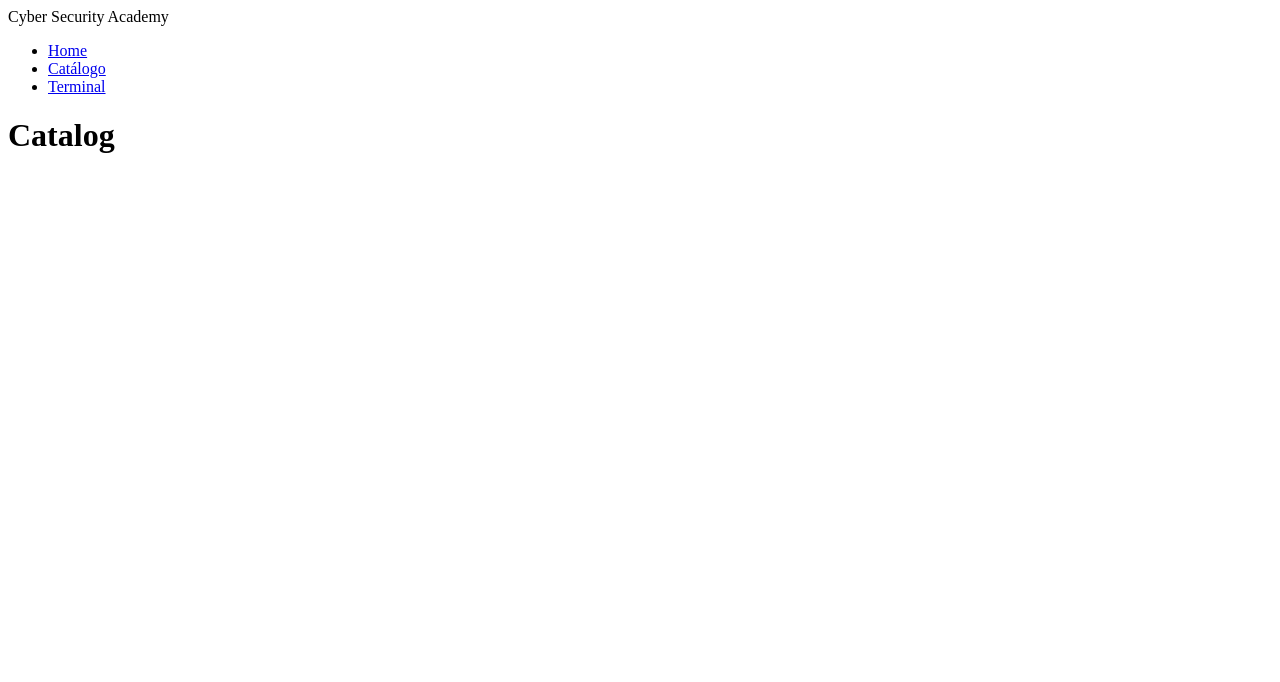
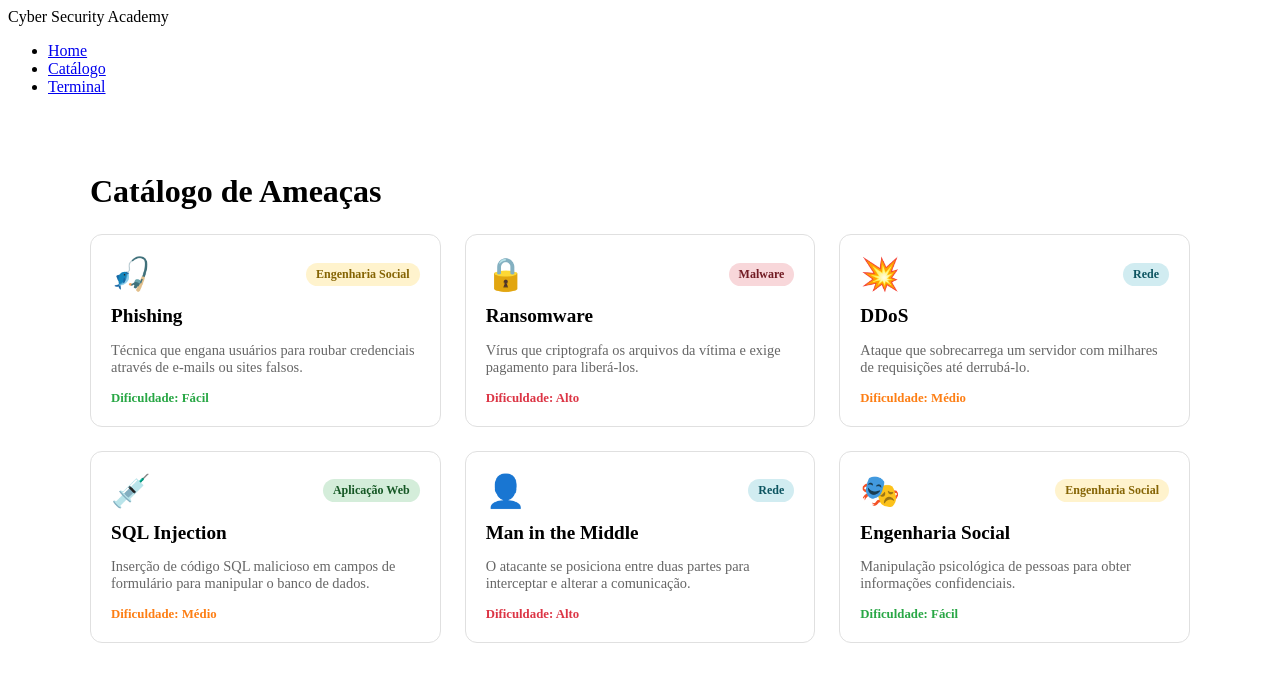
Before and after one commit to allysonramos-blibp/cybersec-academy, a React (Vite) app: page /catalogo in a window 1280 px wide. Shown: the top 682 px of the page. Built offline with nearby package versions, Linux system fonts and the light colour scheme.

Commit message:
feature: components AttackCard e CategoryBadge

```diff
--- /dev/null
+++ b/src/components/AttackCard/AttackCard.jsx
@@ -0,0 +1,21 @@
+import CategoryBadge from '../CategoryBadge/CategoryBadge'
+import styles from './AttackCard.module.css'
+
+const AttackCard = ({ attack, onClick }) => {
+    const { name, description, difficulty,category, icon } = attack
+
+    return (
+        <div className={styles.card} onClick={onClick}>
+            <div className={styles.header}>
+                <span className={styles.icon}>{icon}</span>
+                <CategoryBadge category={category} />
+            </div>
+            <h3 className={styles.name}>{name}</h3>
+            <p className={styles.description}>{description}</p>
+            <span className={`${styles.difficulty} ${styles[difficulty]}`}>
+                Dificuldade: {difficulty}</span>
+        </div>
+    )
+}
+
+export default AttackCard
--- /dev/null
+++ b/src/components/AttackCard/AttackCard.module.css
@@ -0,0 +1,44 @@
+.card {
+  border: 1px solid #e0e0e0;
+  border-radius: 12px;
+  padding: 20px;
+  cursor: pointer;
+  transition: transform 0.2s, box-shadow 0.2s;
+  background: #fff;
+}
+
+.card:hover {
+  transform: translateY(-4px);
+  box-shadow: 0 8px 20px rgba(0,0,0,0.1);
+}
+
+.header {
+  display: flex;
+  justify-content: space-between;
+  align-items: center;
+  margin-bottom: 12px;
+}
+
+.icon {
+  font-size: 2rem;
+}
+
+.name {
+  margin: 0 0 8px 0;
+  font-size: 1.2rem;
+}
+
+.description {
+  color: #666;
+  font-size: 0.9rem;
+  margin-bottom: 12px;
+}
+
+.difficulty {
+  font-size: 0.8rem;
+  font-weight: 600;
+}
+
+.Fácil { color: #28a745; }
+.Médio { color: #fd7e14; }
+.Alto  { color: #dc3545; }
--- /dev/null
+++ b/src/components/CategoryBadge/CategoryBadge.jsx
@@ -0,0 +1,11 @@
+import styles from './CategoryBadge.module.css'
+
+function CategoryBadge({ category }) {
+  return (
+    <span className={`${styles.badge} ${styles[category.replace(/\s/g, '')]}`}>
+      {category}
+    </span>
+  )
+}
+
+export default CategoryBadge
--- /dev/null
+++ b/src/components/CategoryBadge/CategoryBadge.module.css
@@ -0,0 +1,27 @@
+.badge {
+  padding: 4px 10px;
+  border-radius: 20px;
+  font-size: 0.75rem;
+  font-weight: 600;
+  display: inline-block;
+}
+
+.EngenharaSocial, .EngenhariaSocial {
+  background: #fff3cd;
+  color: #856404;
+}
+
+.Malware {
+  background: #f8d7da;
+  color: #721c24;
+}
+
+.Rede {
+  background: #d1ecf1;
+  color: #0c5460;
+}
+
+.AplicaçãoWeb, .AplicacaoWeb {
+  background: #d4edda;
+  color: #155724;
+}
--- a/src/pages/Catalog/Catalog.jsx
+++ b/src/pages/Catalog/Catalog.jsx
@@ -1,8 +1,22 @@
+import attacks from '../../data/attacks.js'
+import AttackCard from '../../components/AttackCard/AttackCard'
+import styles from './Catalog.module.css'
+
 function Catalog() {
   return (
-    <div>
-      <h1>Catalog</h1>
-    </div>
+    <main className={styles.container}>
+      <h1>Catálogo de Ameaças</h1>
+      <div className={styles.grid}>
+        {attacks.map(attack => (
+          <AttackCard
+            key={attack.id}
+            attack={attack}
+            onClick={() => console.log(attack.id)}
+          />
+        ))}
+      </div>
+    </main>
   )
 }
+
 export default Catalog
--- /dev/null
+++ b/src/pages/Catalog/Catalog.module.css
@@ -0,0 +1,12 @@
+.container {
+  max-width: 1100px;
+  margin: 0 auto;
+  padding: 40px 20px;
+}
+
+.grid {
+  display: grid;
+  grid-template-columns: repeat(auto-fill, minmax(300px, 1fr));
+  gap: 24px;
+  margin-top: 24px;
+}
```
